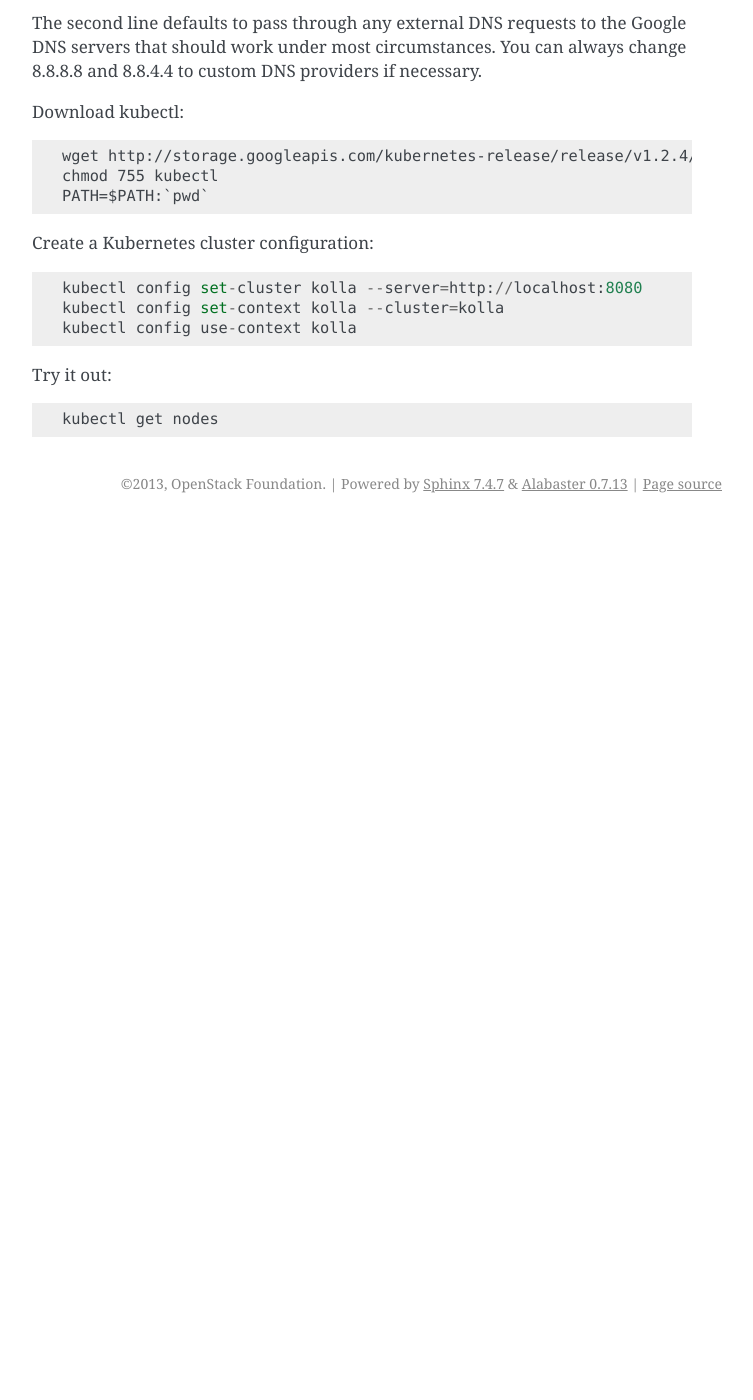
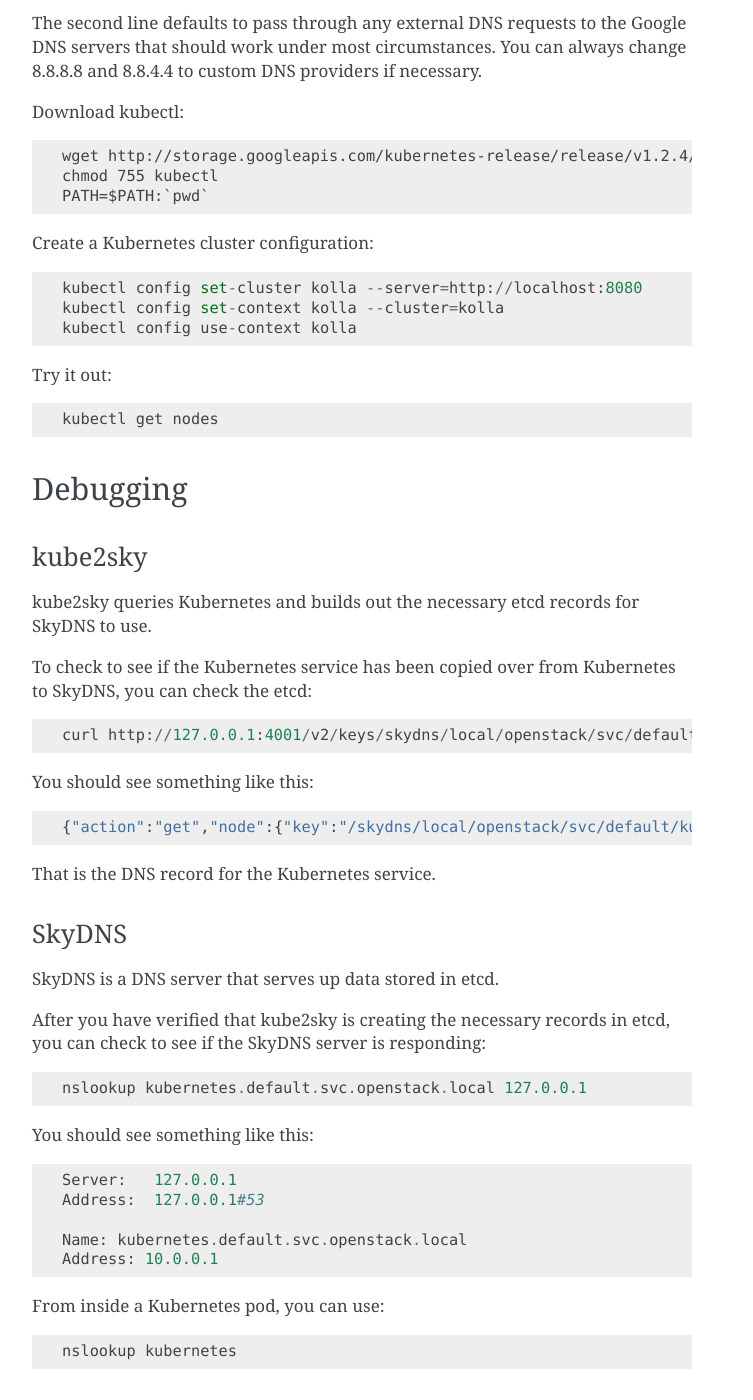
Before and after one commit to openstack-archive/kolla-kubernetes, a Sphinx documentation site: the page built from doc/source/kubernetes-all-in-one.rst, in a window 1280 px wide and 1400 px high, scrolled down 727 px. Shown: the whole window, without its empty margins (388-1141 px from the left). Built offline with Sphinx 7.4.7, drawn with Linux system fonts in a browser that asks for light colours; before the commit the page ends 1250 px from its top, so only the background shows below that; some of the changed text lies outside the part shown.

Commit message:
Fixing Kubernetes DNS root and adding some debugging instructions
Others were having difficulty replicating my steps.  I realized
that the previous doc patch was missing one detail and also added
some debugging steps.

Change-Id: I6f09f8de8b03c96a789f7cc03fdd3ae0f5a69247

```diff
--- a/doc/source/kubernetes-all-in-one.rst
+++ b/doc/source/kubernetes-all-in-one.rst
@@ -24,7 +24,7 @@ need to set your system's IP address to.  (e.g. ``--cluster-dns=192.0.2.0``)
 
 ::
 
-   docker run --volume=/:/rootfs:ro --volume=/sys:/sys:rw --volume=/var/lib/docker/:/var/lib/docker:rw --volume=/var/lib/kubelet/:/var/lib/kubelet:rw,shared --volume=/var/run:/var/run:rw --net=host --pid=host --privileged=true --name=kubelet -d gcr.io/google_containers/hyperkube-amd64:v1.2.4 /hyperkube kubelet --resolv-conf="" --containerized --hostname-override="127.0.0.1" --address="0.0.0.0" --api-servers=http://localhost:8080 --config=/etc/kubernetes/manifests --cluster-domain=openstack --allow-privileged=true --v=2 --cluster-dns=
+   docker run --volume=/:/rootfs:ro --volume=/sys:/sys:rw --volume=/var/lib/docker/:/var/lib/docker:rw --volume=/var/lib/kubelet/:/var/lib/kubelet:rw,shared --volume=/var/run:/var/run:rw --net=host --pid=host --privileged=true --name=kubelet -d gcr.io/google_containers/hyperkube-amd64:v1.2.4 /hyperkube kubelet --resolv-conf="" --containerized --hostname-override="127.0.0.1" --address="0.0.0.0" --api-servers=http://localhost:8080 --config=/etc/kubernetes/manifests --cluster-domain=openstack.local --allow-privileged=true --v=2 --cluster-dns=
 
 Set up SkyDNS::
 
@@ -50,3 +50,46 @@ Create a Kubernetes cluster configuration::
 Try it out::
 
    kubectl get nodes
+
+
+Debugging
+=========
+
+kube2sky
+--------
+
+kube2sky queries Kubernetes and builds out the necessary etcd records for
+SkyDNS to use.
+
+To check to see if the Kubernetes service has been copied over from Kubernetes
+to SkyDNS, you can check the etcd::
+
+    curl http://127.0.0.1:4001/v2/keys/skydns/local/openstack/svc/default/kubernetes
+
+You should see something like this::
+
+    {"action":"get","node":{"key":"/skydns/local/openstack/svc/default/kubernetes","dir":true,"nodes":[{"key":"/skydns/local/openstack/svc/default/kubernetes/c88f1059","value":"{\"host\":\"10.0.0.1\",\"priority\":10,\"weight\":10,\"ttl\":30,\"targetstrip\":0}","modifiedIndex":137,"createdIndex":137}],"modifiedIndex":92,"createdIndex":92}}
+
+That is the DNS record for the Kubernetes service.
+
+SkyDNS
+------
+
+SkyDNS is a DNS server that serves up data stored in etcd.
+
+After you have verified that kube2sky is creating the necessary records in
+etcd, you can check to see if the SkyDNS server is responding::
+
+    nslookup kubernetes.default.svc.openstack.local 127.0.0.1
+
+You should see something like this::
+
+    Server:   127.0.0.1
+    Address:  127.0.0.1#53
+
+    Name: kubernetes.default.svc.openstack.local
+    Address: 10.0.0.1
+
+From inside a Kubernetes pod, you can use::
+
+    nslookup kubernetes
```
